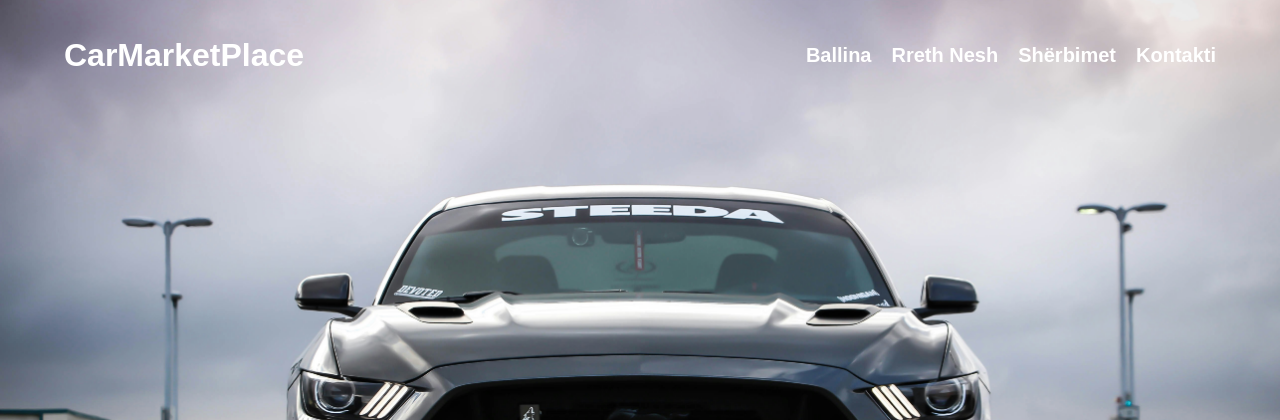
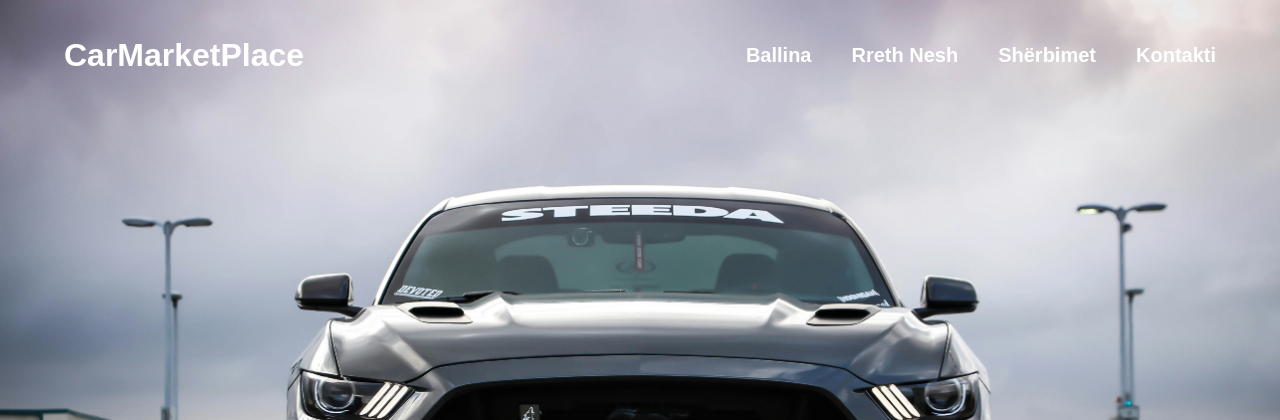
Before and after one commit to ArbnorDragaj/CarMarketplace, a PHP site: page / in a window 1280 px wide. Shown: the top 420 px of the page. Run offline with PHP 8.4, Linux system fonts and the light colour scheme.

Commit message:
Update index.css

```diff
--- a/Style/index.css
+++ b/Style/index.css
@@ -37,7 +37,7 @@
 }
 
 .navbar ul li {
-    margin-left: 20px;
+    margin-left: 40px;
 }
 
 .navbar ul li a {
```
